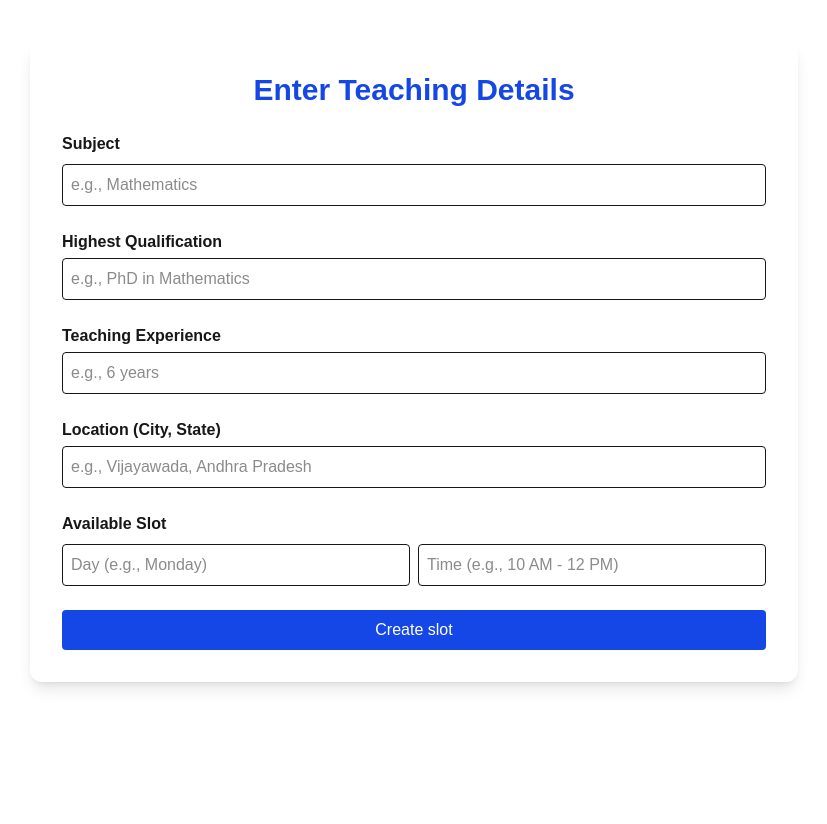
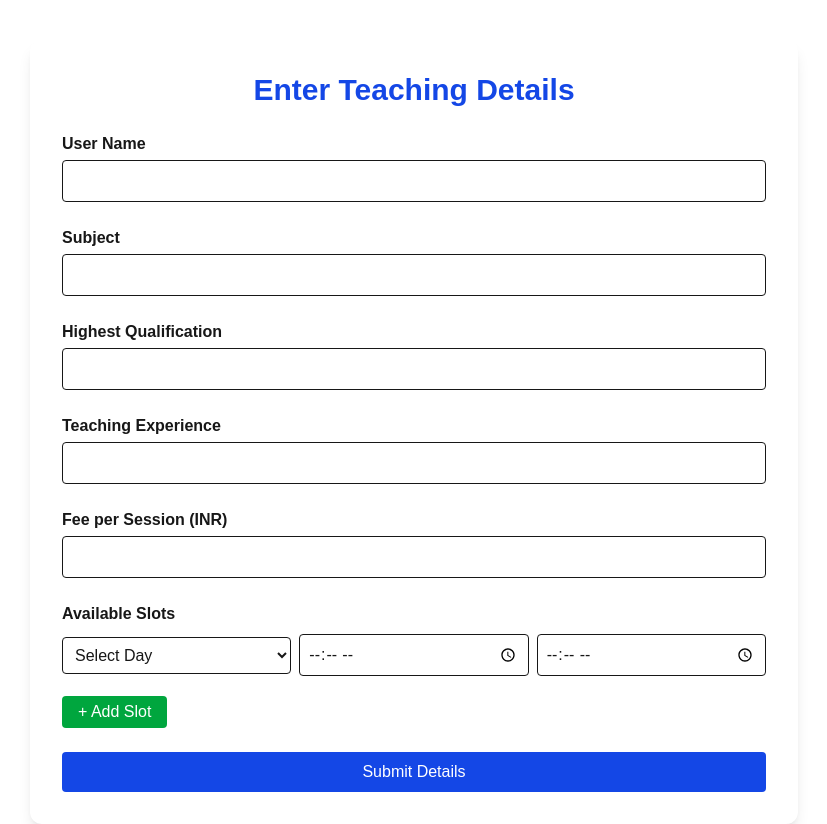
Before and after one commit to aishikabiswas/GuruShish, a Next.js app in the folder frontend/: page /TeacherDetailsForm in a window 1280 px wide. Shown: the whole page, without its empty margins (226-1053 px from the left). Before the commit the page ends 800 px from the top, so only its background shows below. Built offline with nearby package versions, Linux system fonts and the light colour scheme.

Commit message:
Stored Slots Data

```diff
--- a/frontend/package.json
+++ b/frontend/package.json
@@ -15,7 +15,8 @@
     "react-dom": "^19.1.0",
     "react-hot-toast": "^2.5.2",
     "react-icons": "^5.5.0",
-    "react-router-dom": "^7.6.0"
+    "react-router-dom": "^7.6.0",
+    "react-toastify": "^11.0.5"
   },
   "devDependencies": {
     "@eslint/eslintrc": "^3",
--- a/frontend/src/pages/TeacherDetailsForm.tsx
+++ b/frontend/src/pages/TeacherDetailsForm.tsx
@@ -1,148 +1,196 @@
 'use client';
-import { useState } from 'react';
+
+import React, { useState } from 'react';
 import { useRouter } from 'next/navigation';
+import toast from 'react-hot-toast';
+
+type Slot = {
+  day: string;
+  start_time: string;
+  end_time: string;
+};
+
+type FormState = {
+  username: string;
+  subject: string;
+  qualification: string;
+  experience: string;
+  fee: string;  // fee input stays string to allow user input, converted on submit
+  slots: Slot[];
+};
 
 export default function TeacherDetailsForm() {
   const router = useRouter();
+  const [isSubmitting, setIsSubmitting] = useState(false);
 
-  const [form, setForm] = useState({
+  const [form, setForm] = useState<FormState>({
+    username: '',
     subject: '',
     qualification: '',
     experience: '',
-    location: '',
-    slots: [{ day: '', time: '' }],
+    fee: '',
+    slots: [{ day: '', start_time: '', end_time: '' }],
   });
 
   const handleChange = (
-    e: React.ChangeEvent<HTMLInputElement | HTMLTextAreaElement>,
+    e: React.ChangeEvent<HTMLInputElement | HTMLSelectElement>,
     index?: number
   ) => {
-    if (e.target.name === 'day' || e.target.name === 'time') {
-      if (typeof index === 'number') {
-        const updatedSlots = [...form.slots];
-        updatedSlots[index][e.target.name] = e.target.value;
-        setForm({ ...form, slots: updatedSlots });
-      }
+    const { name, value } = e.target;
+
+    if (['day', 'start_time', 'end_time'].includes(name) && typeof index === 'number') {
+      const updatedSlots = [...form.slots];
+      updatedSlots[index] = { ...updatedSlots[index], [name]: value };
+      setForm({ ...form, slots: updatedSlots });
     } else {
-      setForm({ ...form, [e.target.name]: e.target.value });
+      setForm({ ...form, [name]: value });
     }
   };
+
+  const addSlot = () => {
+    setForm({ ...form, slots: [...form.slots, { day: '', start_time: '', end_time: '' }] });
+  };
+
   const removeSlot = (index: number) => {
     const updatedSlots = form.slots.filter((_, i) => i !== index);
     setForm({ ...form, slots: updatedSlots });
   };
 
-  const handleSubmit = (e: React.FormEvent) => {
+  const handleSubmit = async (e: React.FormEvent) => {
     e.preventDefault();
-    localStorage.setItem('teacherDetails', JSON.stringify(form));
-    router.push('/TeacherDetailsPage');
+
+    // Validate time range
+    for (const slot of form.slots) {
+      if (slot.start_time >= slot.end_time) {
+        toast.error(`Invalid time range: ${slot.day}`);
+        return;
+      }
+    }
+
+    setIsSubmitting(true);
+
+    try {
+      const payload = {
+        ...form,
+        fee: Number(form.fee), // convert fee to number
+      };
+
+      const res = await fetch('http://localhost:3003/teacher', {
+        method: 'POST',
+        headers: { 'Content-Type': 'application/json' },
+        body: JSON.stringify(payload),
+      });
+
+      if (res.status === 201) {
+        toast.success('Details submitted successfully!');
+        router.push('/TeacherDetailsPage');
+      } else {
+        const errorData = await res.json();
+        toast.error(`Error: ${errorData.message || 'Failed to submit details'}`);
+      }
+    } catch (error) {
+      console.error('Submission error:', error);
+      toast.error('An error occurred while submitting the form.');
+    } finally {
+      setIsSubmitting(false);
+    }
   };
 
   return (
     <div className="max-w-3xl mx-auto p-8 bg-white mt-10 shadow-lg rounded-xl">
       <h1 className="text-3xl font-bold mb-6 text-center text-blue-700">Enter Teaching Details</h1>
       <form onSubmit={handleSubmit} className="space-y-6">
+        <InputField label="User Name" name="username" value={form.username} onChange={handleChange} />
+        <InputField label="Subject" name="subject" value={form.subject} onChange={handleChange} />
+        <InputField label="Highest Qualification" name="qualification" value={form.qualification} onChange={handleChange} />
+        <InputField label="Teaching Experience" name="experience" value={form.experience} onChange={handleChange} />
+        <InputField label="Fee per Session (INR)" name="fee" value={form.fee} onChange={handleChange} />
 
-        {/* Subject */}
         <div>
-          <label className="font-semibold mb-2 block">Subject</label>
-          <input
-            type="text"
-            name="subject"
-            value={form.subject}
-            onChange={handleChange}
-            className="w-full border rounded p-2"
-            placeholder="e.g., Mathematics"
-            required
-          />
-        </div>
-
-        {/* Qualification */}
-        <div>
-          <label className="block font-semibold mb-1">Highest Qualification</label>
-          <input
-            type="text"
-            name="qualification"
-            value={form.qualification}
-            onChange={handleChange}
-            className="w-full border rounded p-2"
-            placeholder="e.g., PhD in Mathematics"
-            required
-          />
-        </div>
-
-        {/* Experience */}
-        <div>
-          <label className="block font-semibold mb-1">Teaching Experience</label>
-          <input
-            type="text"
-            name="experience"
-            value={form.experience}
-            onChange={handleChange}
-            className="w-full border rounded p-2"
-            placeholder="e.g., 6 years"
-            required
-          />
-        </div>
-
-        {/* Location */}
-        <div>
-          <label className="block font-semibold mb-1">Location (City, State)</label>
-          <input
-            type="text"
-            name="location"
-            value={form.location}
-            onChange={handleChange}
-            className="w-full border rounded p-2"
-            placeholder="e.g., Vijayawada, Andhra Pradesh"
-            required
-          />
-        </div>
-
-        {/* Slots */}
-        <div>
-          <label className="font-semibold mb-2 block">Available Slot</label>
+          <label className="font-semibold mb-2 block">Available Slots</label>
           {form.slots.map((slot, index) => (
-            <div key={index} className="flex gap-2 mb-2">
-              <input
-                type="text"
+            <div key={index} className="flex flex-wrap gap-2 mb-3 items-center">
+              <select
                 name="day"
-                placeholder="Day (e.g., Monday)"
                 value={slot.day}
                 onChange={(e) => handleChange(e, index)}
-                className="flex-1 border rounded p-2"
+                className="flex-1 border rounded p-2 min-w-[120px]"
+                required
+              >
+                <option value="">Select Day</option>
+                {['Monday', 'Tuesday', 'Wednesday', 'Thursday', 'Friday', 'Saturday', 'Sunday'].map(day => (
+                  <option key={day} value={day}>{day}</option>
+                ))}
+              </select>
+              <input
+                type="time"
+                name="start_time"
+                value={slot.start_time}
+                onChange={(e) => handleChange(e, index)}
+                className="flex-1 border rounded p-2 min-w-[100px]"
                 required
               />
               <input
-                type="text"
-                name="time"
-                placeholder="Time (e.g., 10 AM - 12 PM)"
-                value={slot.time}
+                type="time"
+                name="end_time"
+                value={slot.end_time}
                 onChange={(e) => handleChange(e, index)}
-                className="flex-1 border rounded p-2"
+                className="flex-1 border rounded p-2 min-w-[100px]"
                 required
               />
               {index > 0 && (
                 <button
                   type="button"
                   onClick={() => removeSlot(index)}
-                  className="text-red-500 font-bold"
+                  className="text-red-600 font-bold hover:scale-105 transition"
                 >
                   ✕
                 </button>
               )}
             </div>
           ))}
-
+          <button
+            type="button"
+            onClick={addSlot}
+            className="mt-2 bg-green-600 text-white px-4 py-1 rounded hover:bg-green-700 transition"
+          >
+            + Add Slot
+          </button>
         </div>
 
         <button
           type="submit"
-          className="bg-blue-700 text-white px-6 py-2 rounded hover:bg-blue-800 transition w-full"
+          disabled={isSubmitting}
+          className={`w-full px-6 py-2 rounded transition ${
+            isSubmitting ? 'bg-gray-400' : 'bg-blue-700 hover:bg-blue-800 text-white'
+          }`}
         >
-          Create slot
+          {isSubmitting ? 'Submitting...' : 'Submit Details'}
         </button>
       </form>
     </div>
   );
 }
+
+type InputProps = {
+  label: string;
+  name: keyof FormState;
+  value: string;
+  onChange: (e: React.ChangeEvent<HTMLInputElement | HTMLSelectElement>) => void;
+};
+
+function InputField({ label, name, value, onChange }: InputProps) {
+  return (
+    <div>
+      <label className="block font-semibold mb-1">{label}</label>
+      <input
+        type="text"
+        name={name}
+        value={value}
+        onChange={onChange}
+        className="w-full border rounded p-2"
+        required
+      />
+    </div>
+  );
+}
--- a/frontend/src/pages/login.tsx
+++ b/frontend/src/pages/login.tsx
@@ -2,6 +2,8 @@
 import { useState } from 'react';
 import Link from 'next/link';
 import { useRouter } from 'next/navigation';
+import { toast, ToastContainer } from 'react-toastify';
+import 'react-toastify/dist/ReactToastify.css';
 
 export default function Login() {
   const router = useRouter();
@@ -35,23 +37,29 @@ export default function Login() {
 
  if (!res.ok) {
         setError(data.message || 'Login failed');
-      } else if (data.role) {
-        console.log('Login success:', data);
-        const role = data.role;
-        console.log('User role:', role);
+        toast.error(data.message || 'Login failed');
+      } else {
+        // ✅ Store user info in localStorage
+        localStorage.setItem('userId', data.id);
+        localStorage.setItem('email', data.email);
+        localStorage.setItem('password', formData.password); // optional
 
-        if (role === 'student') {
+        toast.success('Login successful! Redirecting...');
+
+        // ✅ Navigate based on role
+        setTimeout(() => {
+          if (data.role === 'student') {
             router.push('/student');
-        } else if (role === 'teacher') {
+          } else if (data.role === 'teacher') {
             router.push('/teacher');
           } else {
             router.push('/dashboard');
           }
-      } else {
-        setError('Invalid response from server.');
+        }, 1500);
       }
     } catch (err) {
-      console.error('Error during login:', err);
+      console.error('Login error:', err);
+      toast.error('Something went wrong. Please try again.');
       setError('Something went wrong. Please try again.');
     } finally {
       setLoading(false);
--- a/frontend/src/pages/register.tsx
+++ b/frontend/src/pages/register.tsx
@@ -1,5 +1,4 @@
 'use client';
-
 import React, { useState } from 'react';
 import { useRouter } from 'next/navigation';
 import Header from '../app/components/Header';
```
Also changed, not shown: 1 other file (tests, documents, lock files or other folders). Lines whose indentation alone changed are shown as unchanged.
